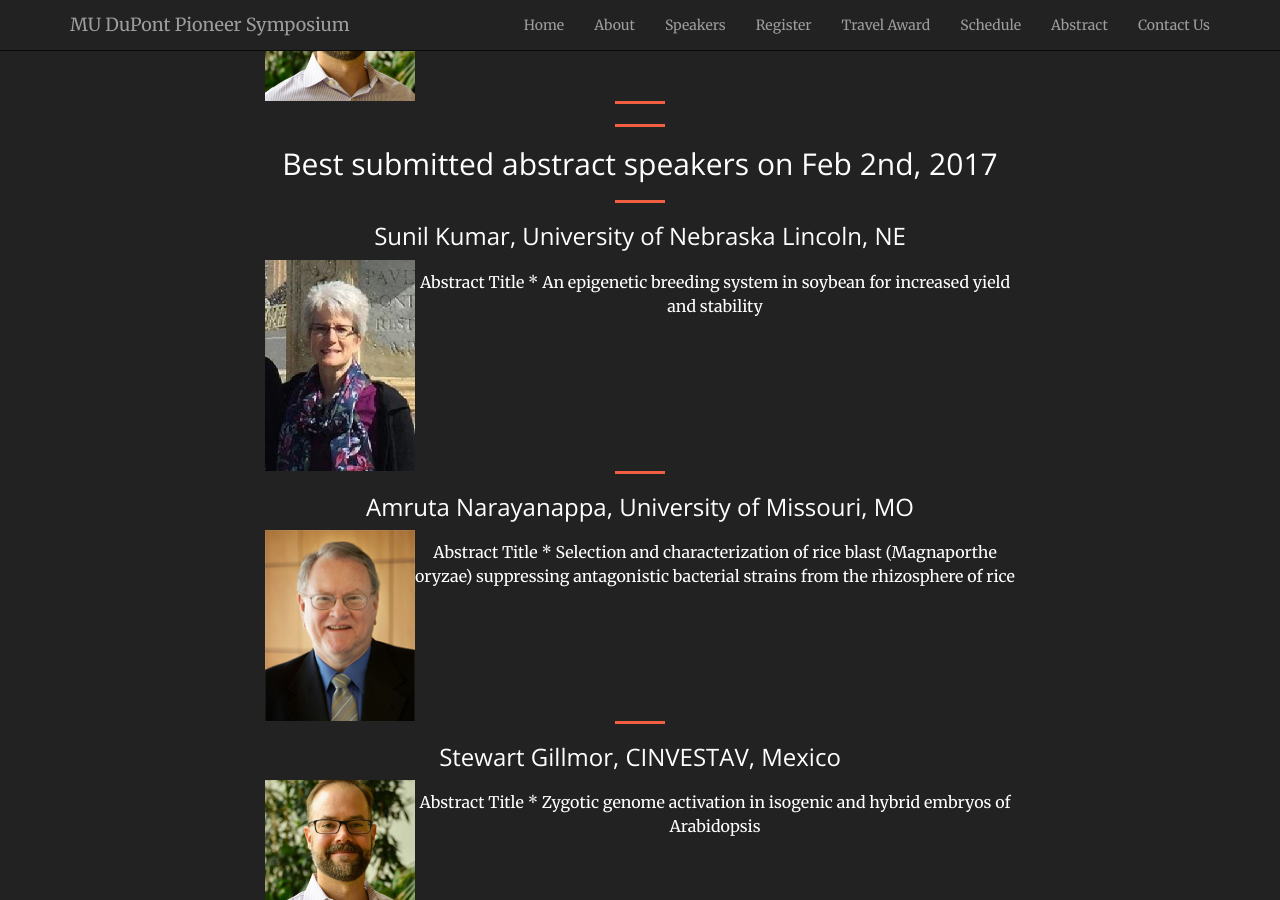
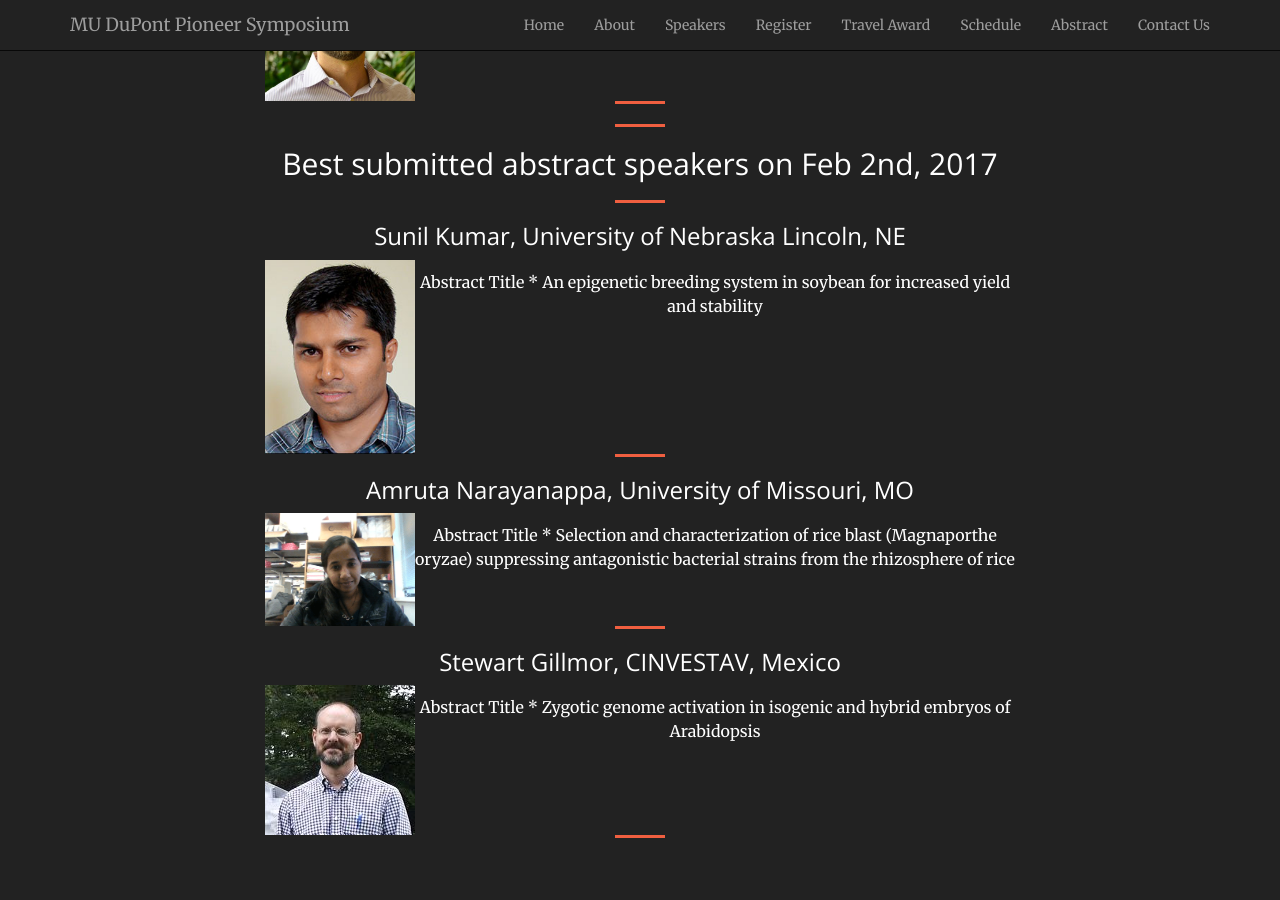
Before and after one commit to mupioneersymposium/mupioneersymposium.github.io, a Jekyll site: the page built from speakers.md, in a window 1280 px wide and 900 px high, scrolled down 1619 px. Built offline with Jekyll 4.4.1, drawn with Linux system fonts in a browser that asks for light colours.

Commit message:
Update speakers.md

```diff
--- a/speakers.md
+++ b/speakers.md
@@ -64,7 +64,7 @@ Dr. Meyers's work focuses on genome-scale studies of RNA and components of RNA s
 
 ### Sunil Kumar, University of Nebraska Lincoln, NE
 
-<img src="/img/jb2.JPG" alt="Dr. Diane Janick-Buckner" width="150px" style="float: left" />
+<img src="/img/sunil.jpg" alt="Dr. Diane Janick-Buckner" width="150px" style="float: left" />
 
 Abstract Title *
 An epigenetic breeding system in soybean for increased yield and stability
@@ -73,7 +73,7 @@ An epigenetic breeding system in soybean for increased yield and stability
 
 ### Amruta Narayanappa, University of Missouri, MO
 
-<img src="/img/speaker3.jpeg" alt="Dr. Gary Stacey Photo" width="150px" style="float: left" />
+<img src="/img/Amruta.jpeg" alt="Dr. Gary Stacey Photo" width="150px" style="float: left" />
 
 Abstract Title *
 Selection and characterization of rice blast (Magnaporthe oryzae) suppressing antagonistic bacterial strains from the rhizosphere of rice
@@ -82,7 +82,7 @@ Selection and characterization of rice blast (Magnaporthe oryzae) suppressing an
 
 ### Stewart Gillmor, CINVESTAV, Mexico
 
-<img src="/img/BlakeM.JPG" alt="Blake Meyers Photo" width="150px" style="float: left" />
+<img src="/img/stewart.jpg" alt="Blake Meyers Photo" width="150px" style="float: left" />
 
 Abstract Title *
 Zygotic genome activation in isogenic and hybrid embryos of Arabidopsis
```
